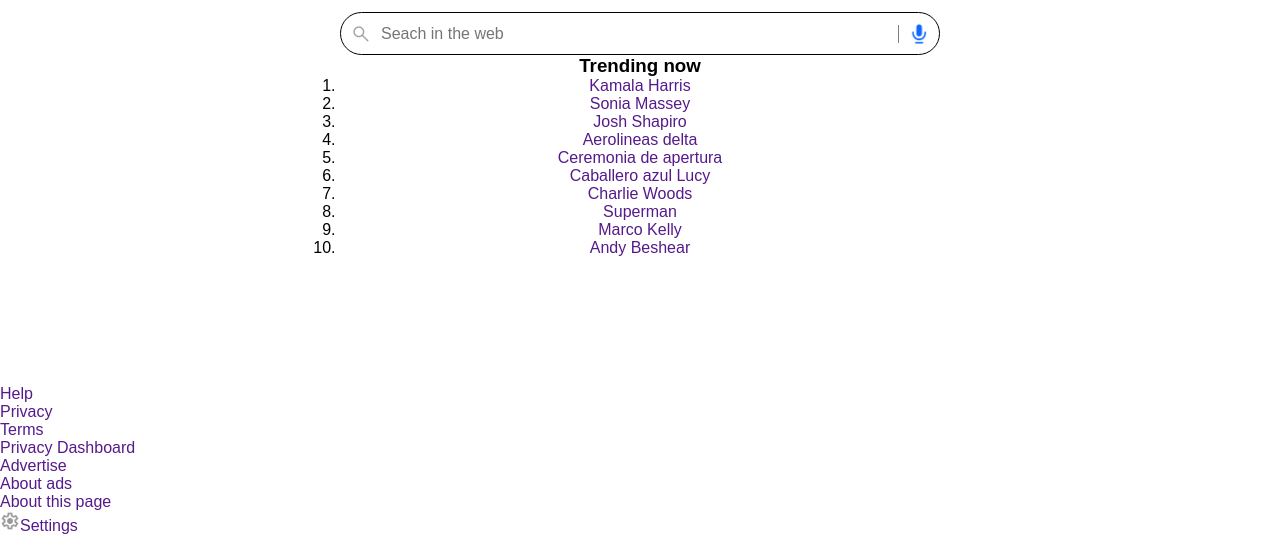
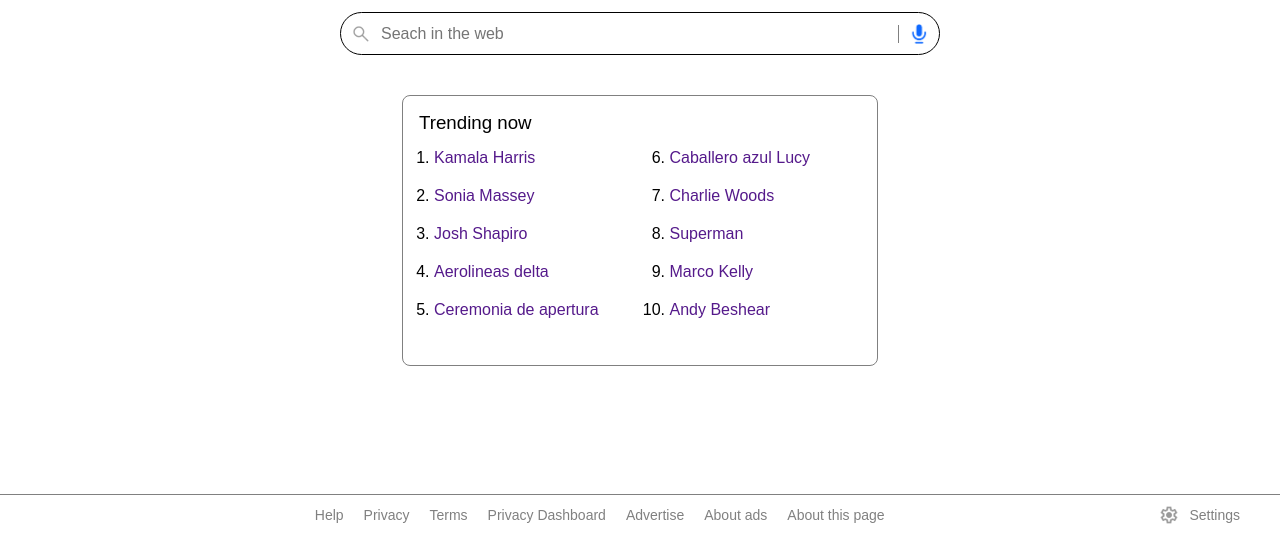
Before and after one commit to TheHomelander03/yahoo_clone, a plain HTML site: page index.html in a window 1280 px wide. Shown: the part 265-800 px from the top of the page. Drawn offline with Linux system fonts and the light colour scheme.

Commit message:
Diseño terminado

```diff
--- a/index.html
+++ b/index.html
@@ -47,7 +47,9 @@
 
         </div>
 
-        <div class="trending">
+        <section class="trending">
+
+            <div class="trending-content">
 
                 <h3>Trending now</h3>
 
@@ -68,7 +70,10 @@
 
             </div>
 
+        </section>
+
     </main>
+
     <footer>
 
         <ul>
@@ -80,9 +85,10 @@
             <li><a href="">Advertise</a></li>
             <li><a href="">About ads</a></li>
             <li><a href="">About this page</a></li>
-            <li><img src="assest/img/setting-icon.png" alt="" width="20px"><a href="">Settings</a></li>
 
         </ul>
+
+        <a href="" class="settings"><img src="assest/img/setting-icon.png" alt="" width="20px"><span>Settings</span></a>
 
     </footer>
 </body>
--- a/style/style.css
+++ b/style/style.css
@@ -69,4 +69,82 @@ main .seacher input{
 main .seacher input:focus{
     outline: none;
 }
+
+main .seacher label img:hover{
+    cursor: pointer;
+}
+
+main .seacher label:hover{
+    box-shadow: 1px 1px 1px gray;
+}
+
+main .header p a:hover{
+    text-decoration: underline;
+}
+/* Tendencias */
+
+main .trending{
+    display: flex;
+    justify-content: center;
+    margin-top: 40px;
+    text-align: start;
+}
+
+main .trending-content{
+    padding: 16px;
+    border: 1px solid gray;
+    border-radius: 8px;
+}
+
+main .trending-content h3{
+    font-weight: normal;
+    color: black;
+}
+
+main .trending-content ol{
+    padding-left: 15px;
+    margin-top: 15px;
+    height: 200px;
+    width: 442px;
+    display: flex;
+    flex-flow: column wrap;
+    gap: 20px;
+}
+
+main .trending-content ol a:hover{
+    text-decoration: underline;
+}
+
 /* Footer Style */
+
+footer{
+    border-top: 1px solid gray;
+    padding: 10px 40px;
+    display: flex;
+    justify-content: center;
+    align-items: center;
+}
+
+footer ul{
+    list-style: none;
+    display: flex;
+    flex: 1;
+    flex-direction: row;
+    justify-content: center;
+    gap: 20px;
+}
+
+footer a{
+    color: gray;
+    font-size: 14px;
+}
+
+footer .settings{
+    display: flex;
+    align-items: center;
+    gap: 10px;
+}
+
+footer a:hover{
+    color: rgba(0, 0, 255, 0.548);
+}
```
Lines whose indentation alone changed are shown as unchanged.
